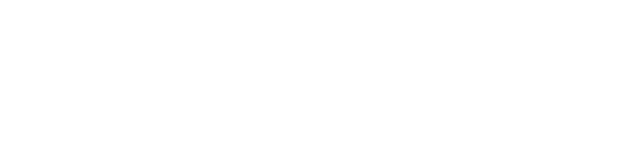
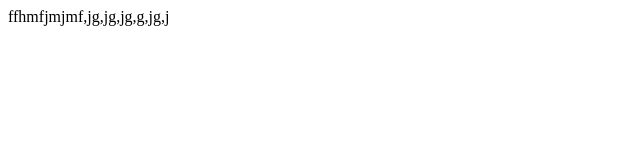
Before and after one commit to Gihan-soft/vs, a plain HTML site: page index.html in a window 1280 px wide. Shown: the whole page, without its empty margins (0-640 px from the left). Drawn offline with Linux system fonts and the light colour scheme.

Commit message:
added feature

```diff
--- a/index.html
+++ b/index.html
@@ -4,9 +4,9 @@
     <meta charset="UTF-8">
     <meta http-equiv="X-UA-Compatible" content="IE=edge">
     <meta name="viewport" content="width=device-width, initial-scale=1.0">
-    <title>Document</title>
+    <title>Document1234</title>
 </head>
 <body>
-
+    ffhmfjmjmf,jg,jg,jg,g,jg,j
 </body>
 </html>
```
